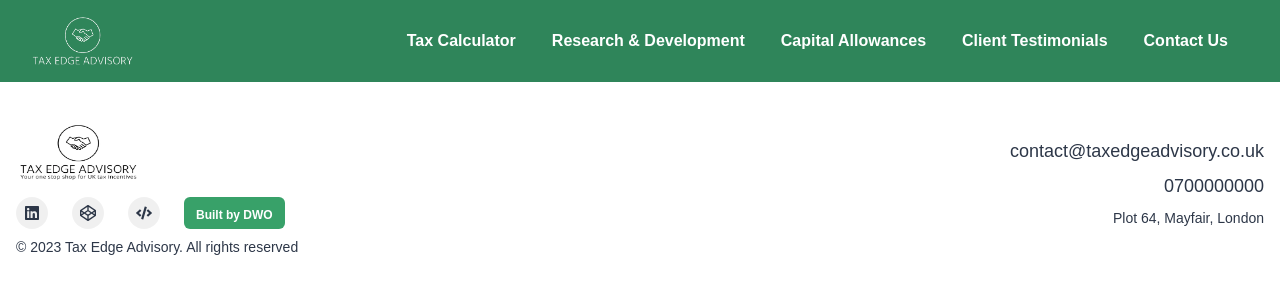
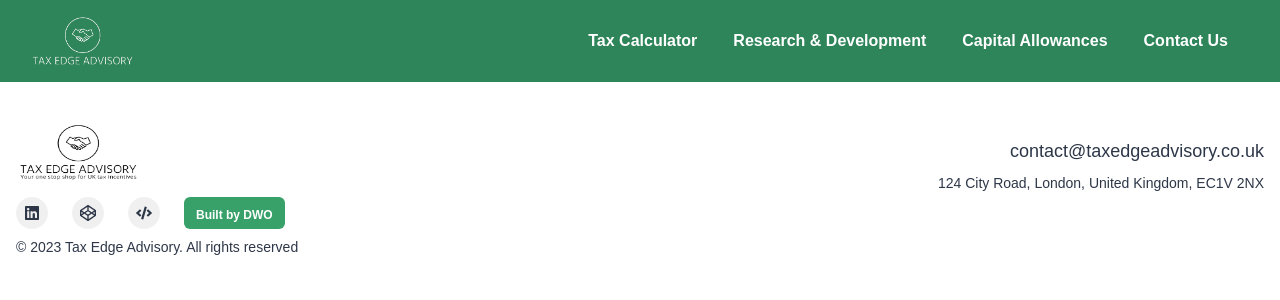
Before and after one commit to ObayaDevOps/Tax-Edge-Advisory, a Next.js app: page /case-studies/case-study-1 in a window 1280 px wide. Shown: the top 300 px of the page. Built offline with nearby package versions, Linux system fonts and the light colour scheme.

Commit message:
removed client Testimonials from navbar

```diff
--- a/components/utils/footerNew.js
+++ b/components/utils/footerNew.js
@@ -117,10 +117,7 @@ export default function LargeWithNewsletter() {
                 <Text fontSize={'lg'}>contact@taxedgeadvisory.co.uk</Text>
             </Box>
             <Box>
-                <Text fontSize={'lg'}>0700000000</Text>
-            </Box>
-            <Box>
-                <Text fontSize={'sm'}>Plot 64, Mayfair, London</Text>
+                <Text fontSize={'sm'}>124 City Road, London, United Kingdom, EC1V 2NX</Text>
             </Box>
 
 
--- a/components/utils/navbar2.js
+++ b/components/utils/navbar2.js
@@ -11,10 +11,8 @@ import {
   Container,
   useDisclosure,
   VStack,
-  Center,
   IconButton,
   CloseButton,
-  Spacer,
 } from "@chakra-ui/react";
 import { AiOutlineMenu } from "react-icons/ai";
 
@@ -91,14 +89,14 @@ export default function WithSubnavigation(){
                 </NextLink>
               </Button>
 
-              <Button
+              {/* <Button
               variant="ghost"
               _hover={{ bg:'green.50', textColor: 'green.400'}}
               >
                 <NextLink href='/past-work/client-testimonials' passHref>
                 Client Testimonials
                 </NextLink>
-              </Button>
+              </Button> */}
 
               <Button
               variant="ghost"
@@ -174,14 +172,14 @@ export default function WithSubnavigation(){
                 </NextLink>
               </Button>
 
-              <Button
+              {/* <Button
               variant="ghost"
               _hover={{ bg:'green.50', textColor: 'green.400'}}
               >
                 <NextLink href='/past-work/client-testimonials' passHref>
                 Client Testimonials
                 </NextLink>
-              </Button>
+              </Button> */}
 
               <Button
               variant="ghost"
--- a/pages/research-and-dev/tax-credits.js
+++ b/pages/research-and-dev/tax-credits.js
@@ -110,7 +110,6 @@ export default function TaxCreditsPage({taxCreditsPageContent}) {
           <title>Research and Development Tax Credits | Tax Edge Advisory</title>
           <meta name="description" content="Tax Edge Advisory Webpage" />
           <link rel="icon" href="../../public/images/icon/logo-black.svg" />
-
         </Head>
 
       <Container
```
Also changed, not shown: sanity/schemas/contactUsPageSchema.js (+9 -0 lines).
